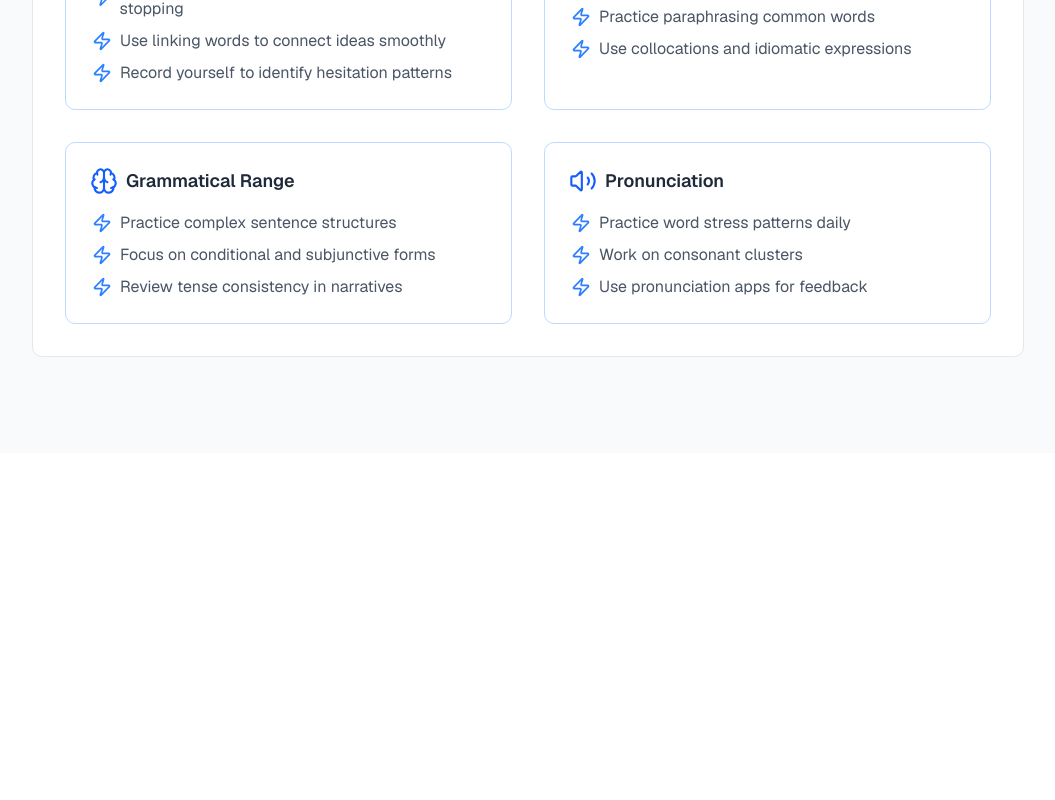
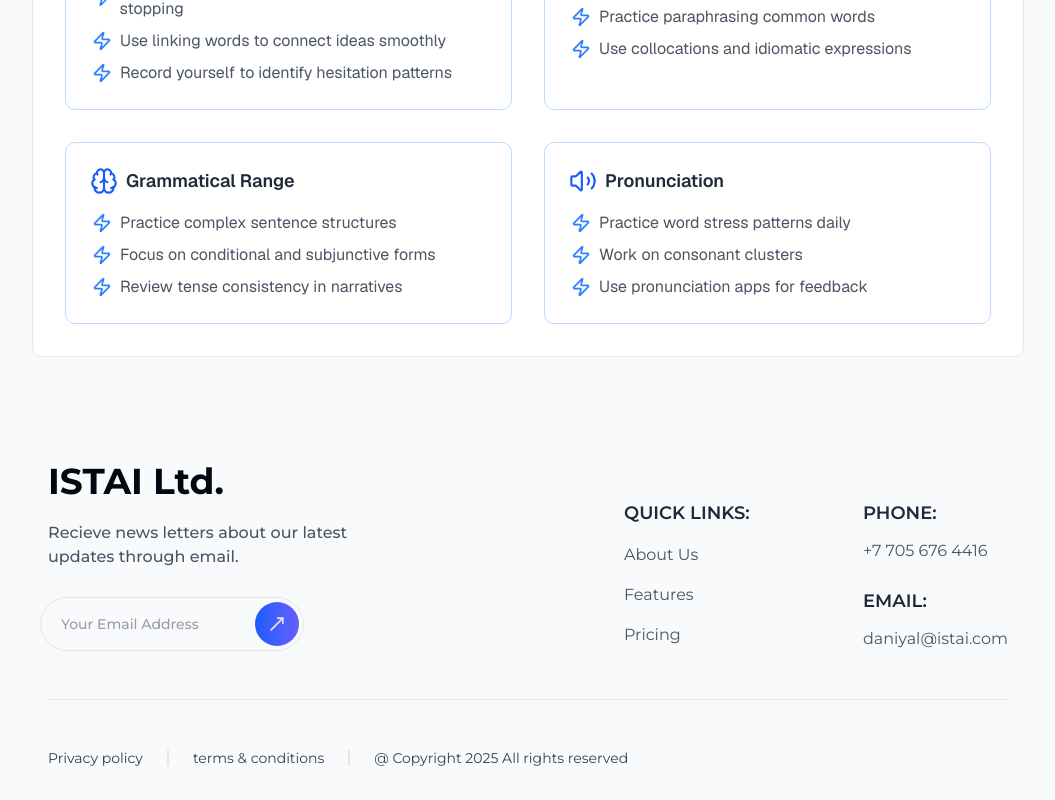
Before and after one commit to margs163/ISTAI, a Next.js app in the folder client/: page /results in a window 1280 px wide. Shown: the part 4287-5087 px from the top of the page, without its empty margins (112-1167 px from the left). Before the commit the page ends 4740 px from the top, so only its background shows below. Built offline with nearby package versions, Linux system fonts and the light colour scheme.

Commit message:
ui change

```diff
--- a/client/app/(main)/practice/page.tsx
+++ b/client/app/(main)/practice/page.tsx
@@ -9,7 +9,7 @@ import React from "react";
 
 export default function page() {
   return (
-    <div className="w-full min-h-screen flex flex-col gap-6 bg-gray-50 py-6 font-geist lg:grid lg:grid-cols-[0.5fr_0.8fr_0.5fr] xl:grid-cols-[0.4fr_0.8fr_0.38fr] lg:justify-items-stretch lg:items-stretch lg:gap-6 lg:w-full lg:px-6 xl:px-16 xl:py-4">
+    <div className="w-full min-h-screen flex flex-col gap-6 bg-gray-50 py-6 font-geist lg:grid lg:grid-cols-[0.5fr_0.8fr_0.5fr] xl:grid-cols-[0.4fr_0.8fr_0.38fr] lg:justify-items-stretch lg:items-stretch lg:gap-6 lg:w-full lg:px-12 xl:px-28 xl:py-8">
       <div className="space-y-6">
         <TestSession />
         <TestProgress />
--- a/client/app/(main)/results/page.tsx
+++ b/client/app/(main)/results/page.tsx
@@ -1,3 +1,4 @@
+import Footer from "@/components/Footer";
 import AdvancedVocabulary from "@/components/results/AdvancedVocabulary";
 import CriterionScores from "@/components/results/CriterionScores";
 import GrammarErrors from "@/components/results/GrammarErrors";
@@ -13,7 +14,7 @@ import React from "react";
 
 export default function Page() {
   return (
-    <div className="font-geist w-full min-h-screen flex flex-col gap-6 lg:gap-10 bg-gray-50 pt-24 lg:pt-32 pb-24">
+    <div className="font-geist w-full min-h-screen flex flex-col gap-6 lg:gap-10 bg-gray-50 pt-24 lg:pt-32 pb-0">
       <ResultsHeader />
       <Overall score={6} />
       <CriterionScores />
@@ -29,6 +30,7 @@ export default function Page() {
       </div>
       <PronunciationIssues />
       <ImprovementTips />
+      <Footer />
     </div>
   );
 }
--- a/client/components/Footer.tsx
+++ b/client/components/Footer.tsx
@@ -3,7 +3,7 @@ import Link from "next/link";
 
 export default function Footer() {
   return (
-    <footer className="flex flex-col gap-6 p-8 lg:px-20 xl:px-40 lg:gap-12 pt-0">
+    <footer className="flex flex-col gap-6 p-8 lg:px-20 xl:px-40 lg:gap-12 pt-0 font-mont">
       <div className="flex flex-col lg:flex-row lg:justify-between lg:items-end gap-10 w-full">
         <div className="flex flex-col gap-3 lg:gap-5 justify-start items-start">
           <h1 className="text-3xl lg:text-4xl font-bold">ISTAI Ltd.</h1>
--- a/client/components/results/ImprovementTips.tsx
+++ b/client/components/results/ImprovementTips.tsx
@@ -87,7 +87,7 @@ export function Tip({
 
 export default function ImprovementTips() {
   return (
-    <section className="w-full px-6 lg:px-20 xl:px-36 shadow-none">
+    <section className="w-full px-6 lg:px-20 xl:px-36 shadow-none mb-8 lg:mb-16">
       <div className="p-6 lg:p-8 border border-gray-200 rounded-lg bg-white flex flex-col gap-6 shadow-none">
         <header className="flex flex-row items-center gap-2">
           <Lightbulb className="size-6 text-blue-600" strokeWidth={1.8} />
```
